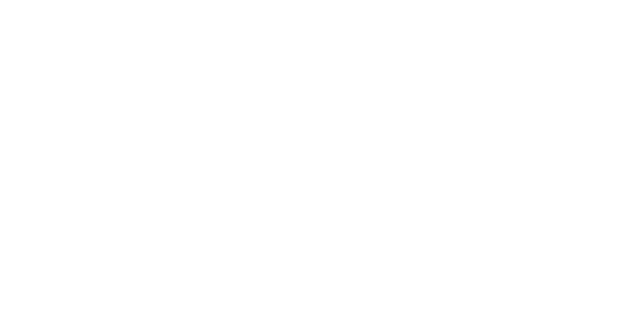
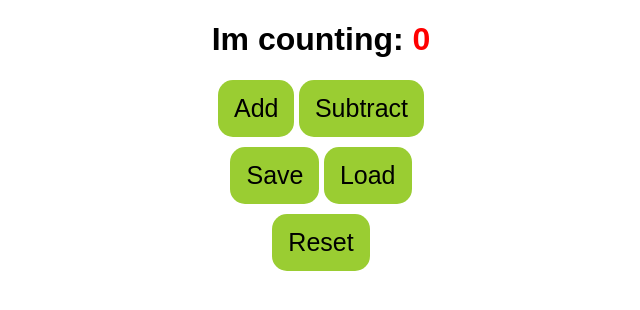
Before and after one commit to xstiff/javascript-projects, a plain HTML site: page Simple Counter/index.html in a window 1280 px wide. Shown: the whole page, without its empty margins (319-959 px from the left). Drawn offline with Linux system fonts and the light colour scheme.

Commit message:
First counting app

```diff
--- a/Simple Counter/index.html
+++ b/Simple Counter/index.html
@@ -6,5 +6,36 @@
   </head>
   <body>
 
+    <style media="screen">
+      * {
+        font-family: sans-serif;
+
+        }
+        body {
+          text-align:center;
+        }
+      .btn {
+        background-color:yellowgreen;
+        border:0;
+        border-radius: 15px;
+        padding: 14px 16px;
+        font-size:25px;
+        margin-bottom: 10px;
+      }
+
+      #l-counting{ color:red;}
+    </style>
+
+    <h1> Im counting: <a id="l-counting">0</a></h1>
+    <button type="button" name="button" onClick="add()" class='btn'>Add</button>
+    <button type="button" name="button" onClick="remove()" class='btn'>Subtract</button>
+    <br>
+    <button type="button" name="button" onClick="save()" class='btn'>Save</button>
+    <button type="button" name="button" onClick="load()" class='btn'>Load</button>
+    <br>
+    <button type="button" name="button" onClick="reset()" class='btn'>Reset</button>
+
+
+    <script src="index.js"></script>
   </body>
 </html>
--- /dev/null
+++ b/Simple Counter/index.js
@@ -0,0 +1,32 @@
+let saved = 0;
+
+let element = document.getElementById('l-counting');
+
+function save(){
+  console.log('[Saved] ', saved,' => ', element.innerText);
+  saved = element.innerText;
+}
+
+function load() {
+  console.log('[Loaded] ', element.innerText,' => ', saved);
+  element.innerText = saved;
+}
+
+function add() {
+  console.log('[Addition] ',element.innerText, ' => ', parseInt(element.innerText)+1);
+  element.innerText = parseInt(element.innerText) + 1
+}
+
+function remove() {
+  if ((parseInt(element.innerText) - 1) >= 0)  {
+  console.log('[Subtraction] ',element.innerText, ' => ', parseInt(element.innerText)-1);
+  element.innerText = parseInt(element.innerText) - 1
+  }
+  else {console.log('[Subtraction] Cannot go below')}
+}
+
+
+function reset() {
+  console.log('[Reset] ',element.innerText, ' => ', 0);
+  element.innerText = 0;
+}
```
